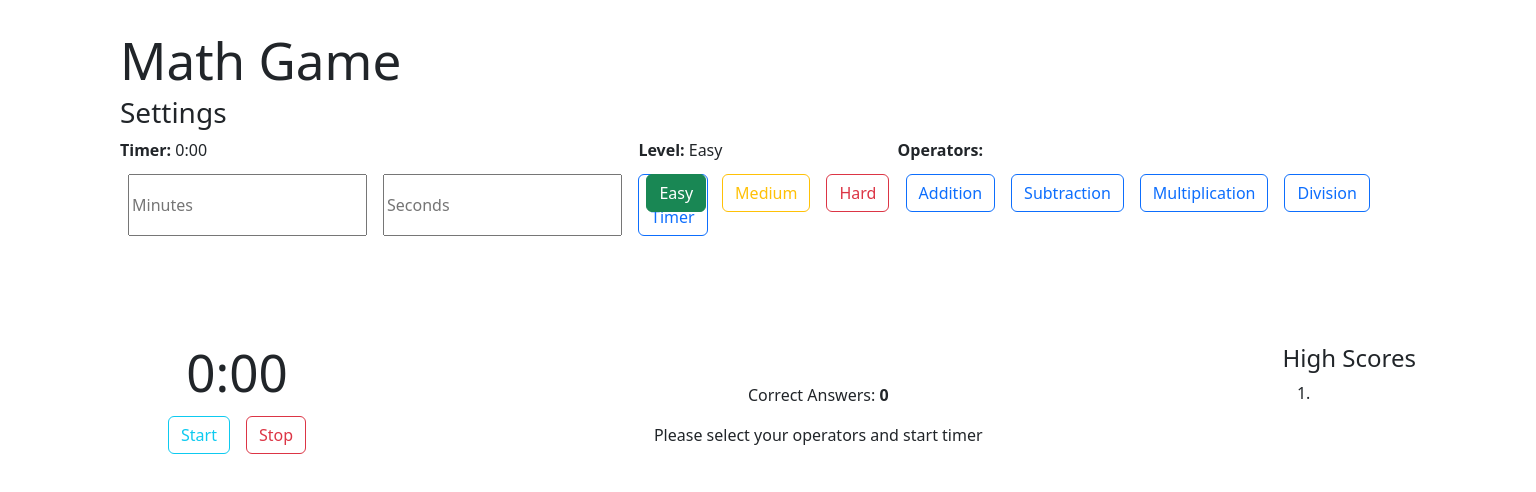
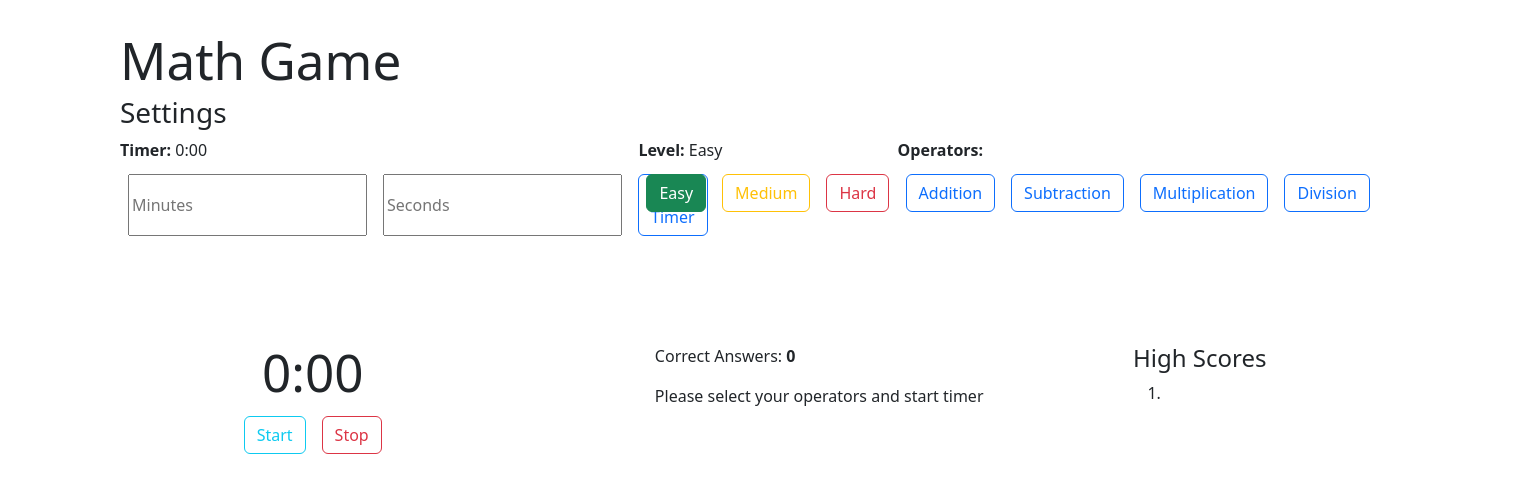
Before and after one commit to BriGuy520/math-game, a React (Vite) app: page / in a window 1536 px wide. Shown: the top 492 px of the page. Built offline with nearby package versions, Linux system fonts and the light colour scheme.

Commit message:
updated layout on desktop

```diff
--- a/src/App.css
+++ b/src/App.css
@@ -3,8 +3,11 @@
   padding: 2rem;
 }
 
+.settings-bar-section, .timer-fields, .game-container, .board-container, .score-container {
+  display: flex;
+}
+
 .settings-bar-section {
-  display: flex;
   justify-content: space-around;
 }
 
@@ -12,7 +15,7 @@
   display: flex;
 }
 
-.guess-container p {
+.guess-container h2 {
   font-size: 48px;
   font-weight: 600;
 }
@@ -55,17 +58,10 @@
     margin-bottom: 4px;
   }
 
-  .timer-fields {
-    display: flex;
-  }
-
   .timer-container {
     text-align: center;
+    width: 33%;
     padding: 0px 40px 40px 40px;
-  }
-
-  .game-container, .board-container {
-    display: flex;
   }
 
   .game-container {
@@ -73,9 +69,8 @@
   }
 
   .board-container {
-    display: flex;
-    flex-direction: column;
-    height: 20%;
-    margin: auto;
-  }
+    flex-direction: row;
+    width: 80%;
+    justify-content: space-evenly;
 }
+}
--- a/src/components/Board.tsx
+++ b/src/components/Board.tsx
@@ -1,6 +1,8 @@
 import React from 'react';
 
 import Input from './Input';
+import Scores from './Scores';
+
 
 export type BoardProps = {
   timeLeft: number,
@@ -66,18 +68,24 @@ const Board = ({timeLeft, startTimer, operators}: BoardProps) => {
   return (
 
     <div className="board-container">
+      <div className="play-container">
         <div className="score-container">
           <p>Correct Answers: <b>{correct}</b></p>
         </div>
           {operators.length > 0 && startTimer ?
               <div className="guess-container">
-
-                <p>{firstValue} {displayOperator} {secondValue} = </p>
+                    <h2>{firstValue} {displayOperator} {secondValue} = </h2>
                     <Input timeLeft={timeLeft} handleChange={handleGuess} checkGuess={checkGuess} inputValue={guess} />
               </div>
             :
+            <div className="guess-container">
               <p>Please select your operators and start timer</p>
+            </div>
           }
+      </div>
+      <div className="scores-container">
+        <Scores />
+      </div>
     </div>
   );
 
--- a/src/components/Game.tsx
+++ b/src/components/Game.tsx
@@ -2,7 +2,6 @@ import React from 'react';
 
 import Timer, { TimerProps } from './Timer';
 import Board, { BoardProps } from './Board';
-import Scores from './Scores';
 
 type GameProps = TimerProps & BoardProps;
 
@@ -13,7 +12,6 @@ const Game = ({timeLeft, operators, stopGame, startGame, startTimer}: GameProps)
     <>
       <Timer timeLeft={timeLeft} startGame={startGame} stopGame={stopGame} />
       <Board timeLeft={timeLeft} startTimer={startTimer} operators={operators} />
-      <Scores />
     </>
   )
 }
--- a/src/components/Scores.tsx
+++ b/src/components/Scores.tsx
@@ -2,16 +2,14 @@ import React from 'react';
 
 const Scores = () => {
 
-
   return (
-    <div className="scores-container">
+    <>
       <h4>High Scores</h4>
       <ol>
         <li></li>
       </ol>
-    </div>
+    </>
   );
-
 }
 
 export default Scores;
```
Lines whose indentation alone changed are shown as unchanged.
